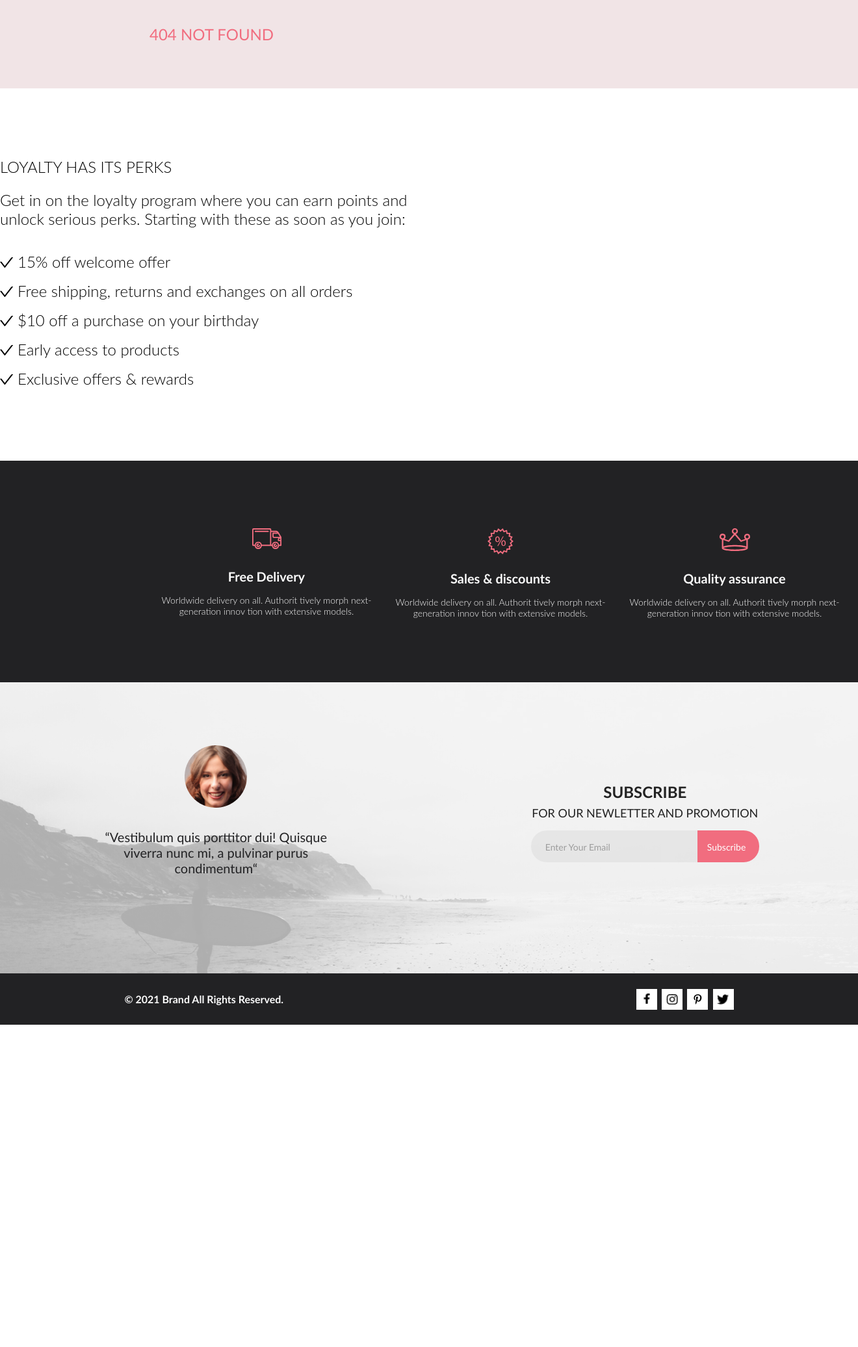
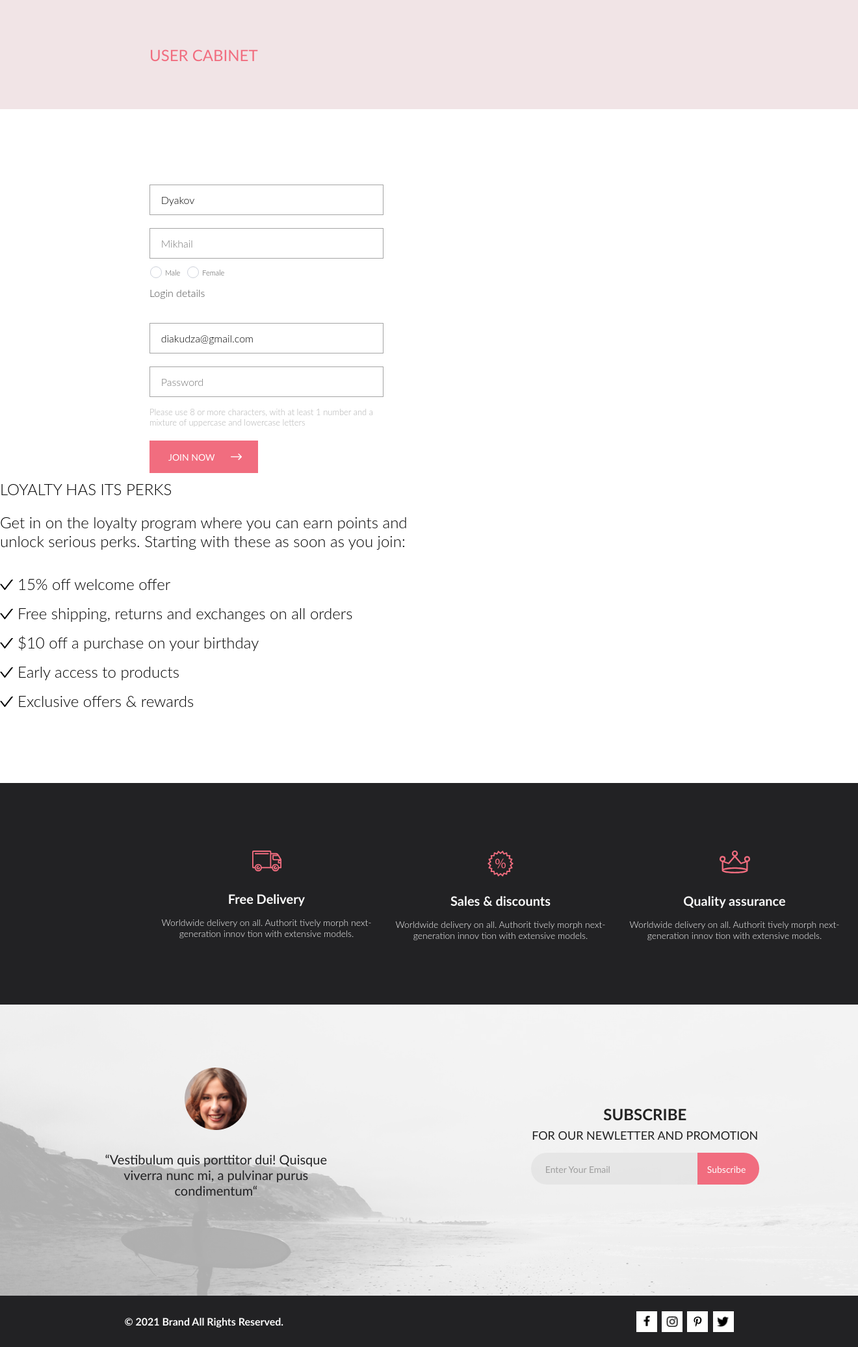
Before and after one commit to diakudza/php1gb, a PHP site: page /index.php?page=cabinet in a window 1320 px wide. Shown: the part 107-2180 px from the top of the page at 65% size. Before the commit the page ends 1684 px from the top, so only its background shows below. Run offline with PHP 8.4, Linux system fonts and the light colour scheme; a user stored in the database is signed in; data comes from the database, SQL or seed files in the repository; some libraries are stand-ins or nearby versions; some web fonts are replaced.

Commit message:
some fix

```diff
--- a/lesson6/engine/function.php
+++ b/lesson6/engine/function.php
@@ -85,6 +85,6 @@
             LEFT JOIN user u ON r.user_id = u.idUser
             LEFT JOIN goods g ON r.good_id = g.id WHERE r.good_id=$id") as $item): ?>
             <div class="review">
-                <div><?= $item['login'] ?><div><div><?= $item['data'] ?></div></div><?= $item['text'] ?></div>
+                <div><?= $item['data'] ?></div><div><?= $item['login'] ?></div><div><?= $item['text'] ?></div>
             </div><br>
         <?php endforeach;}
--- a/lesson6/index.php
+++ b/lesson6/index.php
@@ -24,6 +24,9 @@
         case 'registration':
             template('registration', 'registration');
             break;
+        case 'cabinet':
+            template('cabinet', 'registration');
+            break;
         case 'login':
             template('login', 'login');
             break;
--- /dev/null
+++ b/lesson6/template/cabinet.php
@@ -0,0 +1,76 @@
+<?php
+
+
+
+if(!empty($_POST)){
+
+    $login = htmlspecialchars($_POST['email']);
+
+    if(mysqli_num_rows(execQuery("SELECT login FROM user WHERE login='$login'")) == 1){
+        echo "Такой пользователь уже зарегистрирован<br>";
+    }else{
+        $password=md5(htmlspecialchars($_POST['password']));
+        $firstname=htmlspecialchars($_POST['firstname']);
+        $lastname=htmlspecialchars($_POST['lastname']);
+        $sex=htmlspecialchars($_POST['pol']);
+
+        execQuery(
+            "INSERT INTO user (`login`,`pass`,`firstname`,`lastname`,`sex`)
+            VALUES ('$login','$password','$firstname','$lastname','$sex')"
+        ) or die(mysqli_error());;
+    }
+
+}
+
+$user=mysqli_fetch_assoc(execQuery("SELECT * FROM user WHERE idUser={$_SESSION['user_id']}"));
+var_dump($user);
+?>
+
+<main class="white__back container">
+    <div class="registration__header container">
+        <span>User cabinet</span>
+    </div>
+
+    <form class="form" action="" method="post">
+
+        <input type="text" name="firstname" placeholder="First Name" value="<?= $user['firstname'] ?>">
+        <input type="text" name="lastname" placeholder="<?= $user['lastname'] ?>">
+
+        <label class="radio__group" for="pol">
+            <input name="pol" class="radio" name="sex" type="radio" id="male" value="male" >
+
+            <label for="male">
+                <h4>Male</h4>
+            </label>
+
+            <input name="pol" class="radio" name="sex" type="radio" id="female" value="famale">
+            <label for="female">
+                <h4>Female</h4>
+            </label>
+        </label>
+
+        <h4>Login details</h4>
+        <input type="email" name="email" placeholder="E-mail" value="<?= $user['login'] ?>">
+        <input type="password" name="password" placeholder="Password">
+        <h5>Please use 8 or more characters, with at least 1 number and a mixture of uppercase and lowercase letters
+        </h5>
+
+        <button type="submit" class="button join-now">
+            <span>join now</span><img src="../public/img/reg_button.png">
+        </button>
+
+    </form>
+
+    <section class="loyalty">
+        <h1>loyalty has its perks</h1>
+        <p> Get in on the loyalty program where you can earn points and unlock serious perks. Starting with these
+            as soon as you join:</p>
+        <ul>
+            <li>15% off welcome offer</li>
+            <li>Free shipping, returns and exchanges on all orders</li>
+            <li>$10 off a purchase on your birthday</li>
+            <li>Early access to products</li>
+            <li>Exclusive offers & rewards</li>
+        </ul>
+    </section>
+</main>
--- a/lesson6/template/head.php
+++ b/lesson6/template/head.php
@@ -1,10 +1,10 @@
 <head>
     <meta charset="UTF-8">
     <meta name="viewport" content="width=device-width,initial-scale=1.0">
-    <title><?= $cssname ?></title>
+    <title><?= $pagename ?></title>
     <link rel="stylesheet" href="../public/css/<?= $cssname ?>.css">
     <?php
-    if ($cssname == 'login'||$cssname == '404'){
+    if ($pagename == 'login'||$pagename == '404'){
         echo  "<link rel=\"stylesheet\" href=\"../public/css/registration.css\">";
     }
 
--- a/lesson6/template/header.php
+++ b/lesson6/template/header.php
@@ -50,7 +50,7 @@
                     </NAV>
                 </li>
                 <li>
-                        <a href="?page=registration" title="Registation"></a>
+                    <a href="?page=<?= isset($_SESSION['user_login'])?'cabinet':'registration'; ?>" title="Registation"></a>
                 </li>
                 <li>
                     <a href="?page=cart" title="Cart"></a>
--- a/lesson6/template/product.php
+++ b/lesson6/template/product.php
@@ -61,7 +61,7 @@
                 <?= getSomeReviews($id_good) ?>
 
                 <?php if(!empty($_SESSION['user_login'])): ?>
-                   <form action="" method="post">
+                   <form action="" class="formForReview" method="post">
                        <input type="hidden" value="<?= $id_good ?>" name="good_id" >
                        <textarea name="reviewtext" class="product__button"></textarea>
                        <button type="submit" class="product__button" name="reviewform">Оправить</button>
--- a/lesson6/template/template.php
+++ b/lesson6/template/template.php
@@ -1,9 +1,7 @@
 <?php
 function template($pagename,$cssname) {
 
-echo
-'<!DOCTYPE html>
-<html lang="en">';
+    echo '<!DOCTYPE html><html lang="en">';
     require(ROOT.'/template/head.php');
     require(ROOT."/template/header.php");
 
@@ -23,6 +21,9 @@
         case 'registration':
             require(ROOT.'/template/registration.php');
             break;
+        case 'cabinet':
+            require(ROOT.'/template/cabinet.php');
+            break;
         case 'login':
             require(ROOT.'/template/login.php');
             break;
```
Lines whose indentation alone changed are shown as unchanged.
